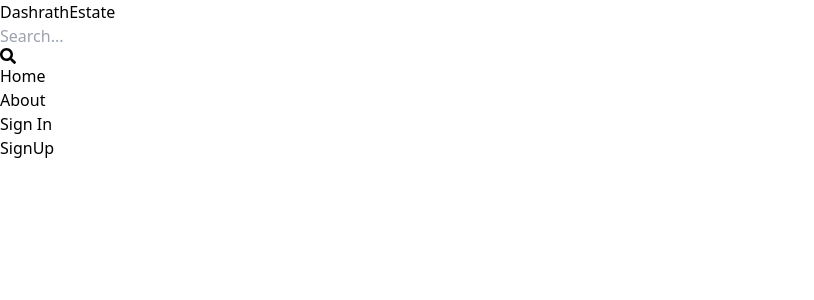
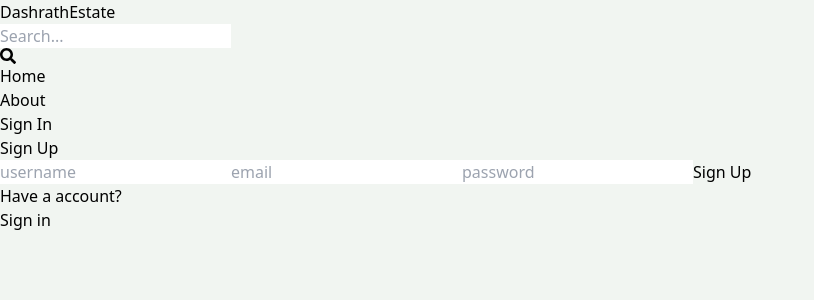
Before and after one commit to Dashrath001/MERN-Estate, a React (Vite) app: page /SignUp in a window 1280 px wide. Shown: the top 300 px of the page, without its empty margins (0-814 px from the left). Built offline with nearby package versions, Linux system fonts and the light colour scheme.

Commit message:
created sign in page

```diff
--- a/src/index.css
+++ b/src/index.css
@@ -1,3 +1,7 @@
 @tailwind base;
 @tailwind components;
 @tailwind utilities;
+
+body{
+    background-color: rgb(241, 245, 241);
+}
--- a/src/pages/SignUp.jsx
+++ b/src/pages/SignUp.jsx
@@ -1,7 +1,73 @@
-import React from 'react'
+import { useState } from 'react';
+import {Link,useNavigate} from 'react-router-dom';
+
 
 export default function SignUp() {
+  const [formData, setFormData] = useState({});
+  const [error,setError]=useState(null);
+  const [loading,setLoading]=useState(false);
+  const navigate=useNavigate();
+  const handleChange = (e) => {
+  setFormData({
+    ...formData,
+    [e.target.id]: e.target.value,
+});
+
+};
+
+const handleSubmit= async(e) =>{
+  e.preventDefault();
+  try{
+    setLoading(true);
+    const res = await fetch('/api/auth/signup',
+    {
+      method:"POST",
+      headers:{
+        'Content-Type':'application/json',
+       },
+       body:JSON.stringify(formData),
+    }
+    );
+    const data=await res.json();
+    console.log(data);
+    if(data.success === false){
+      setLoading(false);
+      setError(data.message);
+      return;
+    }
+    setLoading(false);
+    setError(null);
+    navigate('/sign-in');
+  }
+  catch(error){
+    setLoading(false);
+    setError(error.message);
+
+  }
+};
+
+
   return (
-    <div>SignUp</div>
+    <div className=' p-3 max-w-lg mx-auto'>
+      <h1 className='text-3xl text-center font-semibold my-7'>Sign Up</h1>
+
+      <form onSubmit={handleSubmit} className='flex flex-col gap-4'>
+        <input type="text" placeholder='username' className='border p-3 rounded-lg' id='username' onChange={handleChange}/>
+
+        <input type="email" placeholder='email' className='border p-3 rounded-lg' id='email' onChange={handleChange}/>
+
+        <input type="password" placeholder='password' className='border p-3 rounded-lg' id='password' onChange={handleChange}/>
+
+        <button disabled={loading} className='bg-slate-700 text-white p-3 rounded-lg uppercase hover:opacity-95 disabled:opacity-80'>{loading? 'loading...': 'Sign Up'}</button>
+
+      </form>
+      <div className="flex gap-2 mt-5">
+        <p>Have a account?</p>
+        <Link to={"/sign-in"}>
+          <span className="text-blue-700">Sign in</span>
+        </Link>
+      </div>
+      {error && <p className='text-red-500 mt-5'>{error}</p>}
+    </div>
   )
 }
--- a/vite.config.js
+++ b/vite.config.js
@@ -3,5 +3,13 @@ import react from '@vitejs/plugin-react-swc'
 
 // https://vitejs.dev/config/
 export default defineConfig({
+  server:{
+    proxy:{
+      '/api':{
+        target: 'http://localhost:3000',
+        secure: false,
+      },
+    },
+  },
   plugins: [react()],
-})
+});
```
